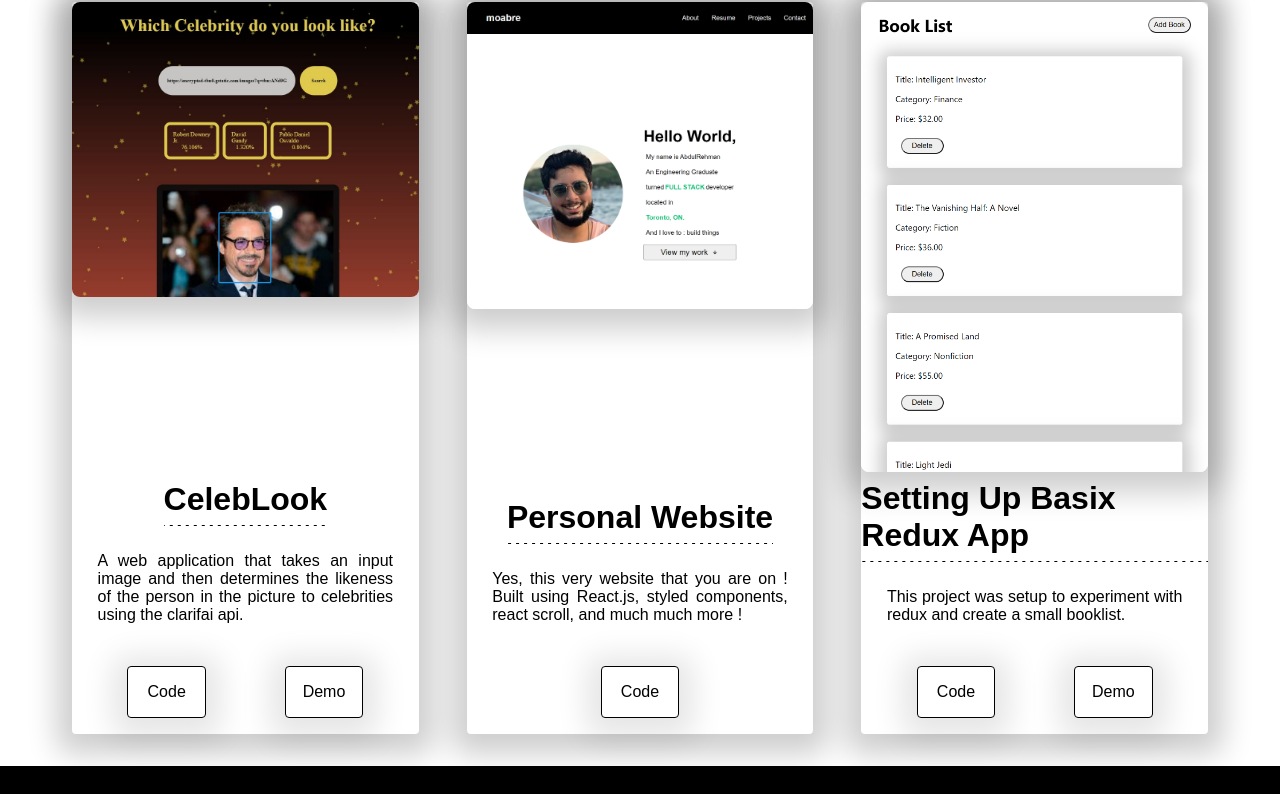
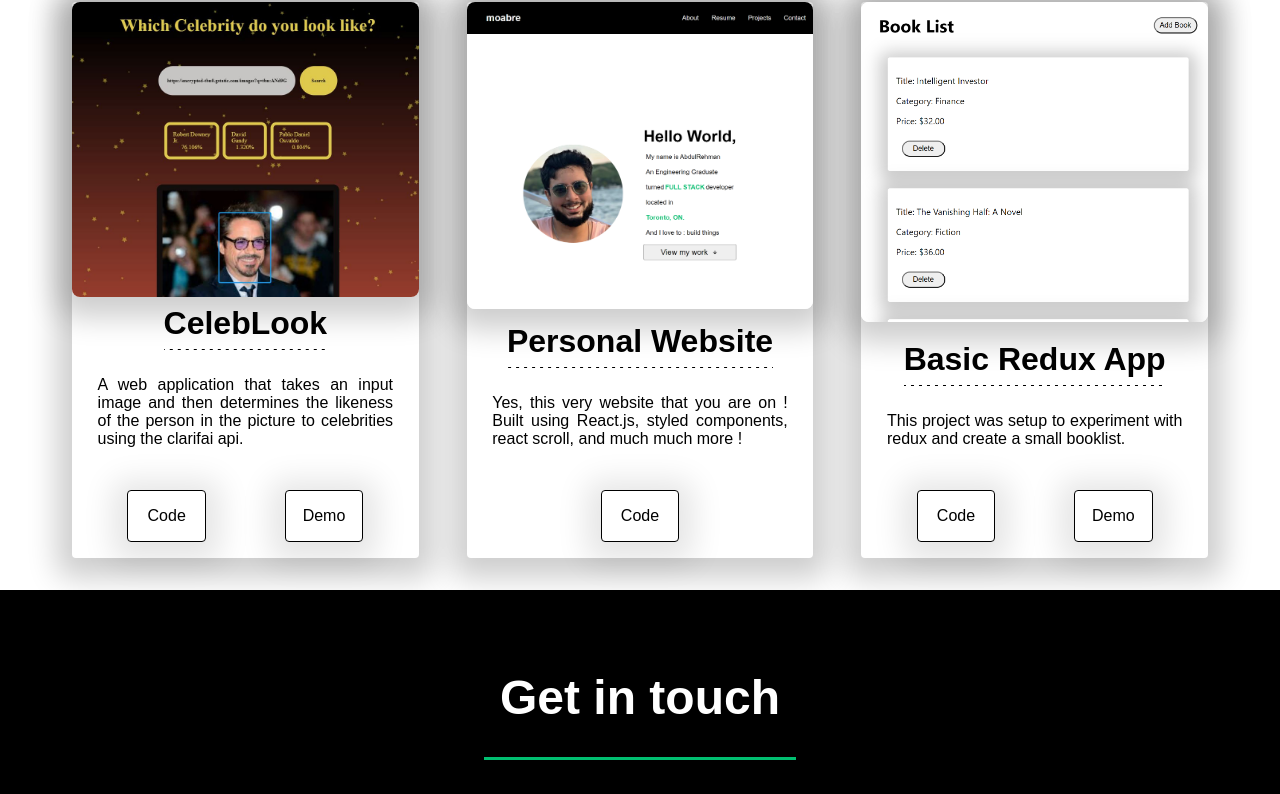
Before and after one commit to moabre/arweb-v1, a React (Create React App) app: page / in a window 1280 px wide. Shown: the part 2455-3249 px from the top of the page. Built offline with nearby package versions, Linux system fonts and the light colour scheme.

Commit message:
fixed photo size for project

```diff
--- a/src/components/Projects/ProjectComponents.js
+++ b/src/components/Projects/ProjectComponents.js
@@ -22,9 +22,6 @@
   justify-content: center;
   width: 100vw;
   min-height: 800px;
-  /* @media screen and (max-width: 768px) {
-    padding: 100px 0;
-  } */
 `;
 
 export const ProjectWrapper = styled.div`
--- a/src/components/Projects/data.js
+++ b/src/components/Projects/data.js
@@ -48,7 +48,7 @@
   },
   {
     img: reduxtest,
-    title: 'Setting Up Basix Redux App',
+    title: 'Basic Redux App',
     description:
       'This project was setup to experiment with redux and create a small booklist.',
     git: 'https://github.com/moabre/redux-test',
```
Also changed, not shown: src/assets/projectpics/redux-website.png.
